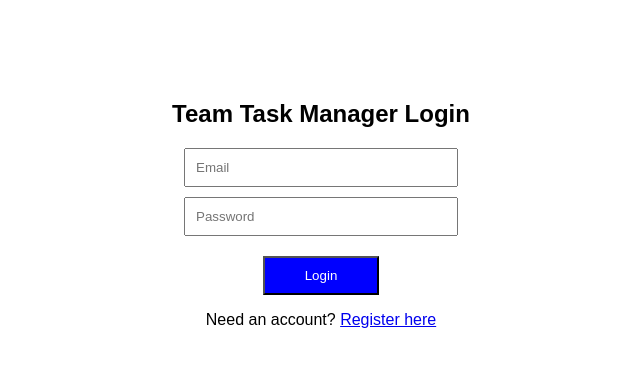
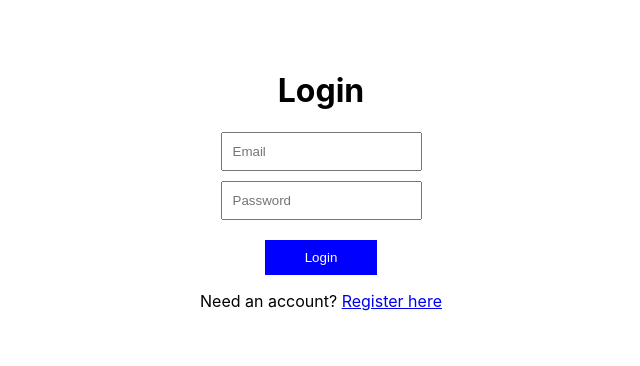
Before and after one commit to Palak-7998/team-task-manager, a React (Create React App) app in the folder client/: page / in a window 1280 px wide. Shown: the top 366 px of the page, without its empty margins (319-959 px from the left). Built offline with nearby package versions, Linux system fonts and the light colour scheme.

Commit message:
Refactor Login component for improved structure

```diff
--- a/client/src/pages/Login.js
+++ b/client/src/pages/Login.js
@@ -10,10 +10,7 @@ function Login() {
   const handleLogin = async (e) => {
     e.preventDefault();
     try {
-      // 1. Make sure "const res =" is here
-      // 2. Make sure the link is exactly this
       const res = await axios.post('https://team-task-manager-ftsw.onrender.com/api/auth/login', { email, password });
-
       localStorage.setItem('token', res.data.token);
       alert("Login Successful!");
       navigate('/dashboard');
@@ -24,26 +21,12 @@ function Login() {
   };
 
   return (
-    <div style={{ textAlign: 'center', marginTop: '100px', fontFamily: 'Arial' }}>
-      <h2>Team Task Manager Login</h2>
+    <div style={{ padding: '50px', textAlign: 'center' }}>
+      <h1>Login</h1>
       <form onSubmit={handleLogin}>
-        <input
-          placeholder="Email"
-          type="email"
-          onChange={e => setEmail(e.target.value)}
-          style={{ padding: '10px', marginBottom: '10px', width: '250px' }}
-          required
-        /><br/>
-        <input
-          placeholder="Password"
-          type="password"
-          onChange={e => setPassword(e.target.value)}
-          style={{ padding: '10px', marginBottom: '20px', width: '250px' }}
-          required
-        /><br/>
-        <button type="submit" style={{ padding: '10px 40px', background: 'blue', color: 'white', cursor: 'pointer' }}>
-          Login
-        </button>
+        <input type="email" placeholder="Email" onChange={e => setEmail(e.target.value)} required style={{ padding: '10px', marginBottom: '10px' }} /><br/>
+        <input type="password" placeholder="Password" onChange={e => setPassword(e.target.value)} required style={{ padding: '10px', marginBottom: '20px' }} /><br/>
+        <button type="submit" style={{ padding: '10px 40px', background: 'blue', color: 'white', border: 'none', cursor: 'pointer' }}>Login</button>
       </form>
       <p>Need an account? <a href="/register">Register here</a></p>
     </div>
```
